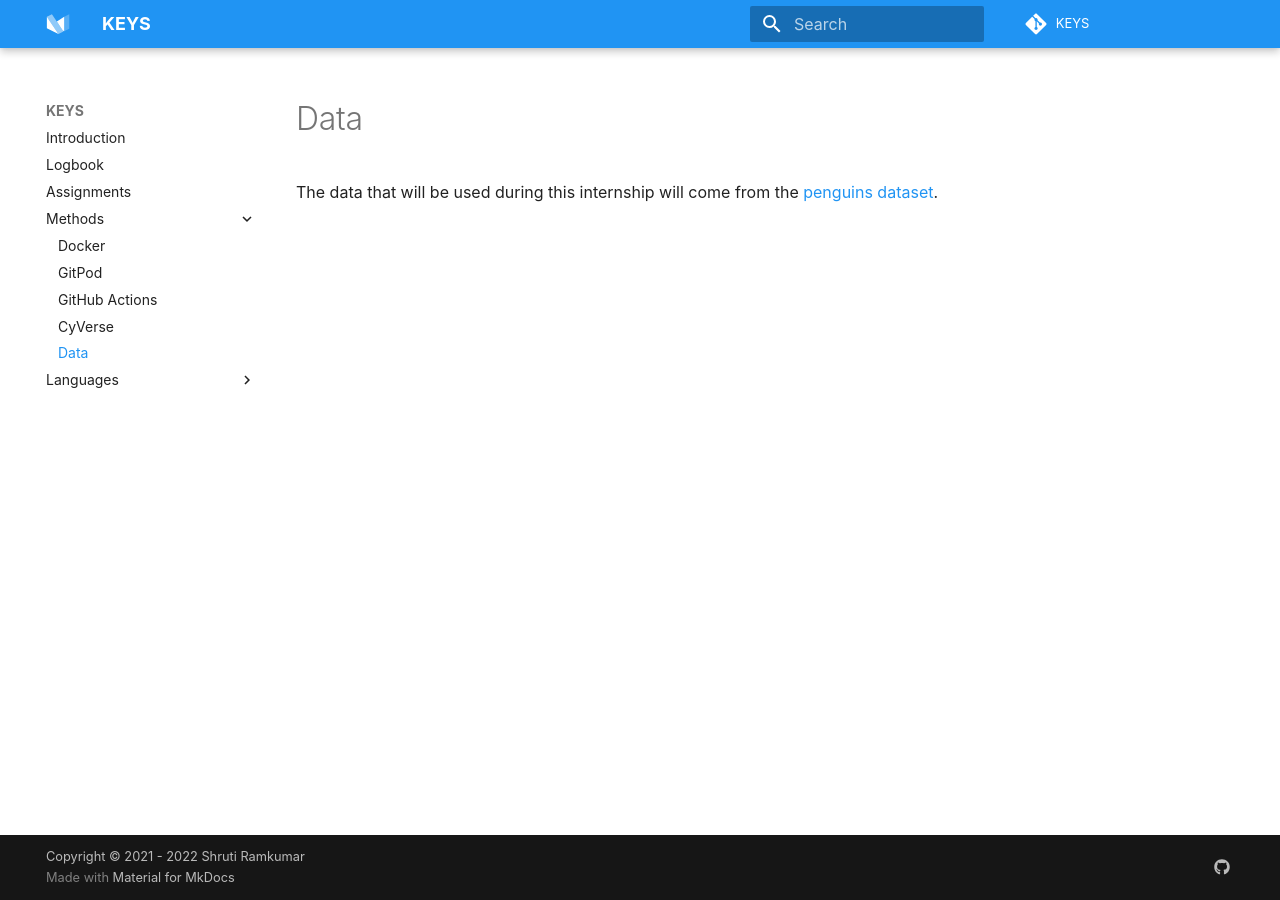
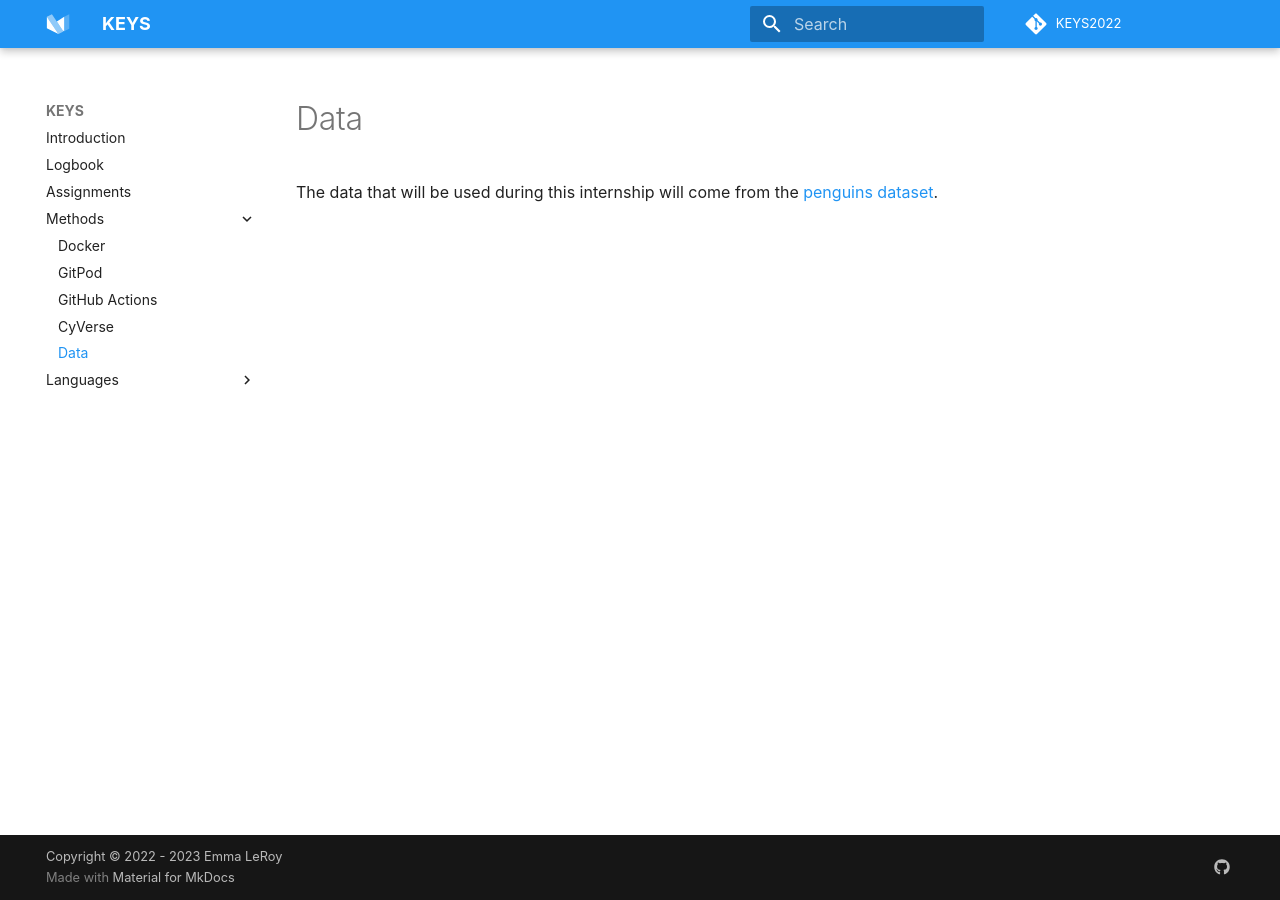
Before and after one commit to tyson-swetnam/mkdocs-material-template, an MkDocs documentation site: the page built from docs/data.md, in a window 1280 px wide. Built offline with MkDocs 1.6.1 and Material for MkDocs 9.7.7, drawn with Linux system fonts in a browser that asks for light colours; some web fonts are replaced; comment, search, counter and statistics services are not loaded.

Commit message:
updated mkdocs.yml to match personal info

```diff
--- a/mkdocs.yml
+++ b/mkdocs.yml
@@ -1,13 +1,13 @@
 site_name: KEYS
 site_description: KEYS internship
-site_author: Shruti Ramkumar
-site_url: https://shrutir11.github.io/KEYS/
+site_author: Emma LeRoy
+site_url: https://eleroy3.github.io/KEYS2022/
 
 # Repository
-repo_name: KEYS
-repo_url: https://github.com/shrutir11/KEYS
+repo_name: KEYS2022
+repo_url: https://github.com/eleroy3/KEYS2022
 # Copyright
-copyright: 'Copyright &copy; 2021 - 2022 Shruti Ramkumar'
+copyright: 'Copyright &copy; 2022 - 2023 Emma LeRoy'
 
 
 # Configuration
@@ -39,7 +39,7 @@ theme:
 extra:
   social:
     - icon: fontawesome/brands/github
-      link: https://github.com/shrutir11/KEYS
+      link: https://github.com/eleroy3/KEYS2022
 
 # Extensions
 markdown_extensions:
```
